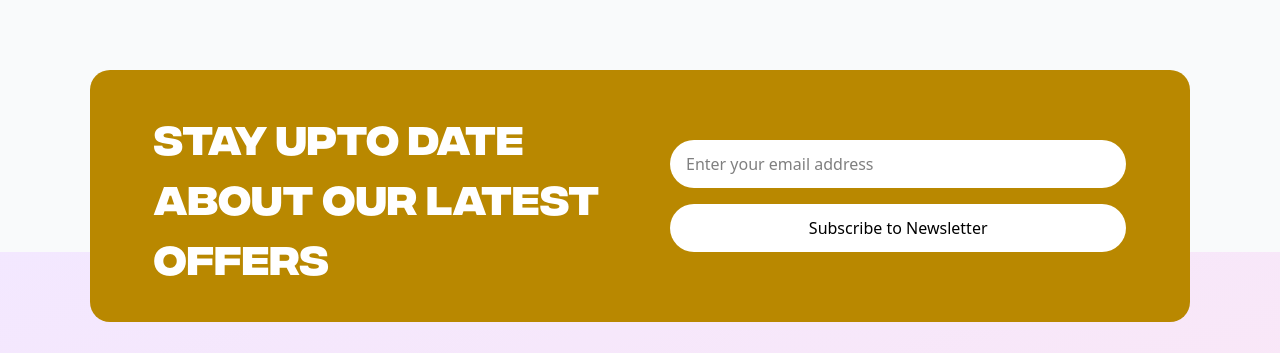
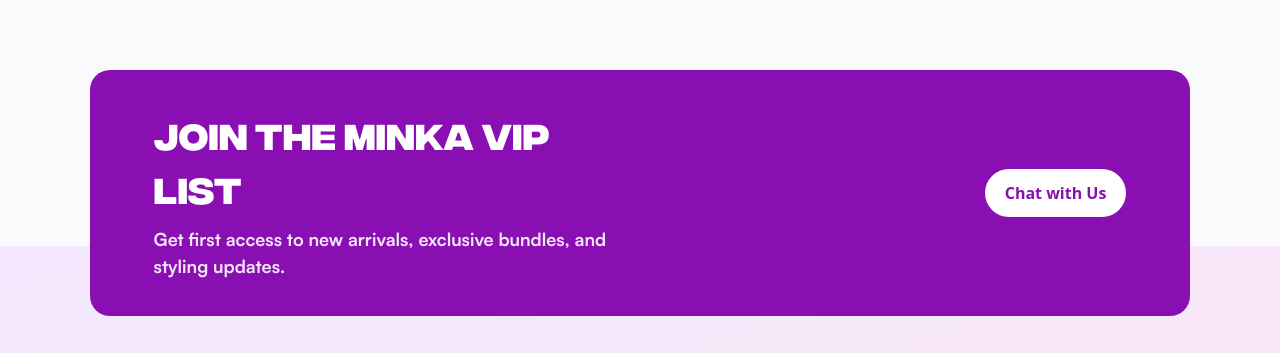
Before and after one commit to Holuwaconquer/Wighub, a React (Vite) app in the folder mini-commerce/: page /shop in a window 1280 px wide. Shown: the part 949-1302 px from the top of the page. Built offline with nearby package versions, Linux system fonts and the light colour scheme; no server answers.

Commit message:
updated the newsletter

```diff
--- a/mini-commerce/src/components/Hero.jsx
+++ b/mini-commerce/src/components/Hero.jsx
@@ -120,7 +120,7 @@
                     </div>
 
                     {/* Stats */}
-                    <div className='flex flex-wrap gap-8 pt-4'>
+                    <div className='flex flex-wrap gap-3 pt-4'>
                         <div className='text-center md:text-left'>
                             <h2 className='text-[24px] md:text-3xl font-bold' style={{ color: '#8a0fb3' }}>500+</h2>
                             <p className='text-sm text-gray-500'>Hair Styles</p>
--- a/mini-commerce/src/components/Newsletter.jsx
+++ b/mini-commerce/src/components/Newsletter.jsx
@@ -1,17 +1,31 @@
-import React from 'react'
+import React from "react";
 
 const Newsletter = () => {
   return (
-    <div className='w-full bg-gray-50 px-[7%] flex flex-col gap-4 justify-center items-center '>
-        <div className='w-full bg-[#b98800] text-white rounded-[20px] py-[36px] px-[20px] md:px-[64px] translate-y-[70px] flex flex-col md:flex-row justify-center items-center gap-4 md:gap-15'>
-            <h1 className='text-[32px] md:text-[40px] font-bold w-full text-center md:text-left'>STAY UPTO DATE ABOUT OUR LATEST OFFERS</h1>
-            <div className='w-full flex flex-col gap-4'>
-                <input type="text" placeholder='Enter your email address' className='px-[16px] py-[12px] bg-white rounded-[62px] outline-none text-black w-full' />
-                <button className='bg-white text-black font-medium text-[16px] py-[12px] px-[16px] w-full rounded-[62px] cursor-pointer hover:bg-gray-200 transition'>Subscribe to Newsletter</button>
-            </div>
+    <div className="w-full bg-gray-50 px-[7%] flex flex-col gap-4 justify-center items-center ">
+      <div className="w-full bg-[#8a0fb3] text-white rounded-[20px] py-[36px] px-[20px] md:px-[64px] translate-y-[70px] flex flex-col md:flex-row justify-center items-center gap-4 md:gap-15">
+        <div className="w-full text-center md:text-left">
+          <h1 className="text-[20px] md:text-[36px] font-bold">
+            JOIN THE MINKA VIP LIST
+          </h1>
+          <p className="mt-3 text-[16px] md:text-[18px] text-white/90">
+            Get first access to new arrivals, exclusive bundles, and styling
+            updates.
+          </p>
         </div>
+        <div className="w-full flex justify-center md:justify-end">
+          <a
+            href="https://wa.me/message/DSAULOSKOI4XG1"
+            target="_blank"
+            rel="noopener noreferrer"
+            className="bg-white text-[#8a0fb3] font-semibold text-[16px] py-[12px] px-[20px] rounded-[62px] hover:bg-gray-100 transition"
+          >
+            Chat with Us
+          </a>
+        </div>
+      </div>
     </div>
-  )
-}
+  );
+};
 
-export default Newsletter
+export default Newsletter;
```
